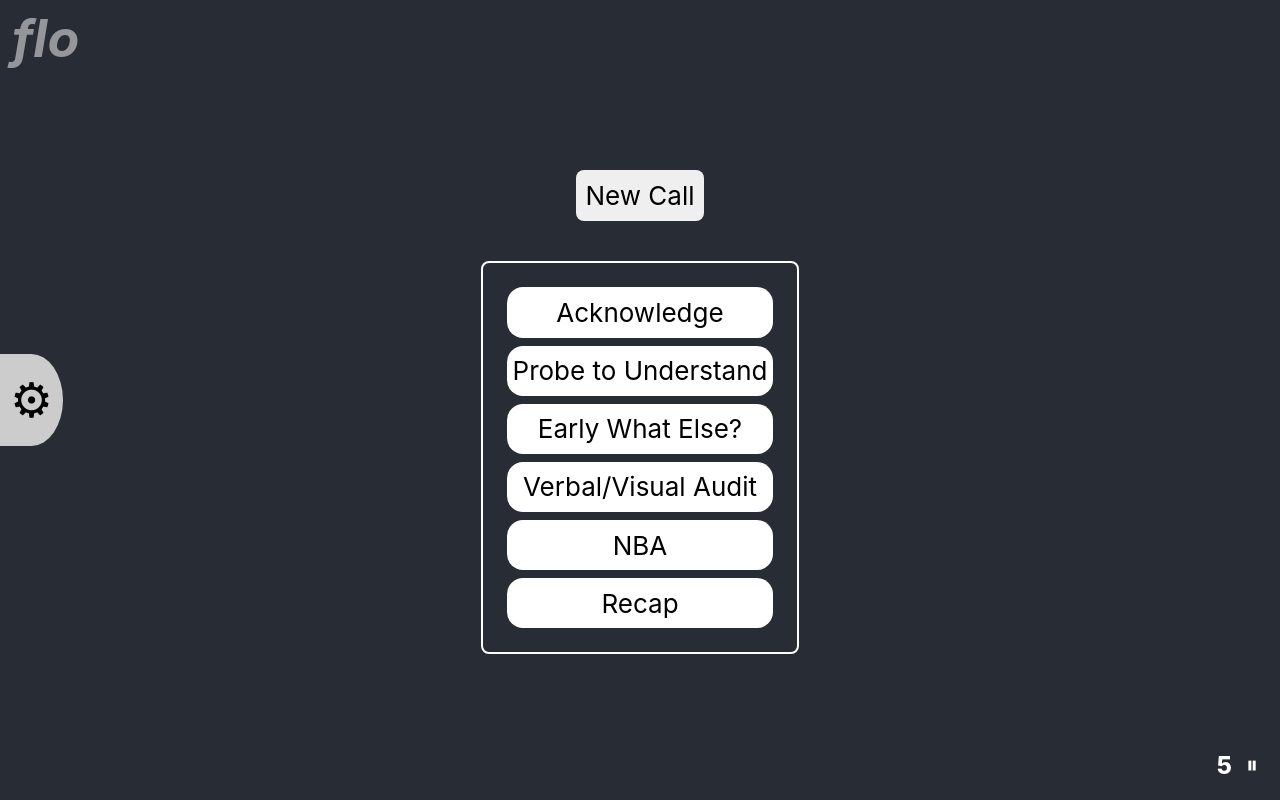
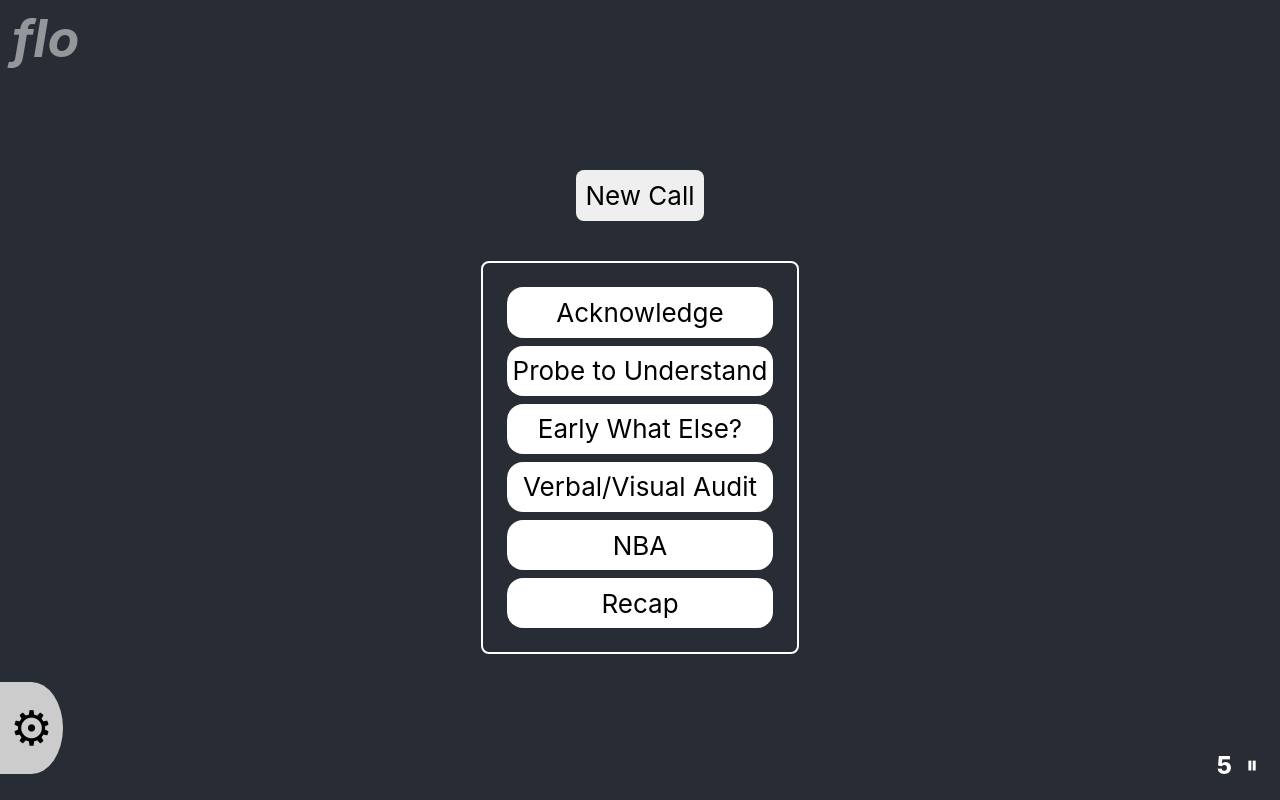
Before and after one commit to Sunonymous/Flo, a React (Create React App) app: page / in a window 1280 px wide. Built offline with nearby package versions, Linux system fonts and the light colour scheme.

Commit message:
updated styling for LeftPanel, also added no select to that and logo

```diff
--- a/src/LeftPanel.css
+++ b/src/LeftPanel.css
@@ -17,7 +17,7 @@
 
   .tab {
     position: absolute;
-    top: 50%;
+    bottom: -2.5%;
     left: 100%;
     transform: translateY(-50%);
     background-color: #ccc;
@@ -26,6 +26,7 @@
     z-index: 1000;
     border-radius: 0% 50% 50% 0%;
     font-size: 3rem;
+    user-select: none;
   }
 
   .content {
--- a/src/Logo.css
+++ b/src/Logo.css
@@ -6,6 +6,7 @@
     color: rgb(255, 255, 255, 0.5);
     background: none;
     animation: hoverAnimation 4s ease-in-out infinite;
+    user-select: none;
   }
 
   @keyframes hoverAnimation {
```
